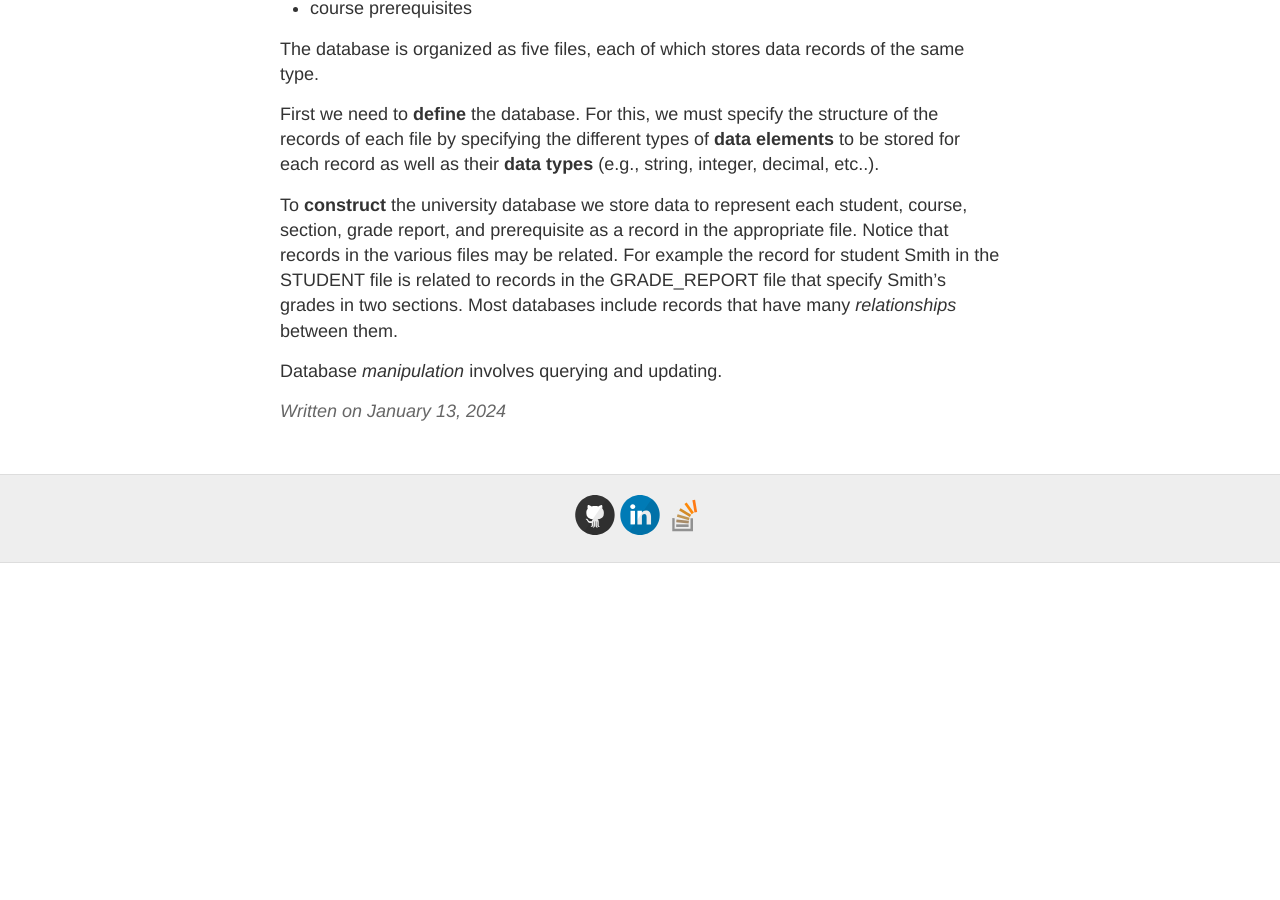
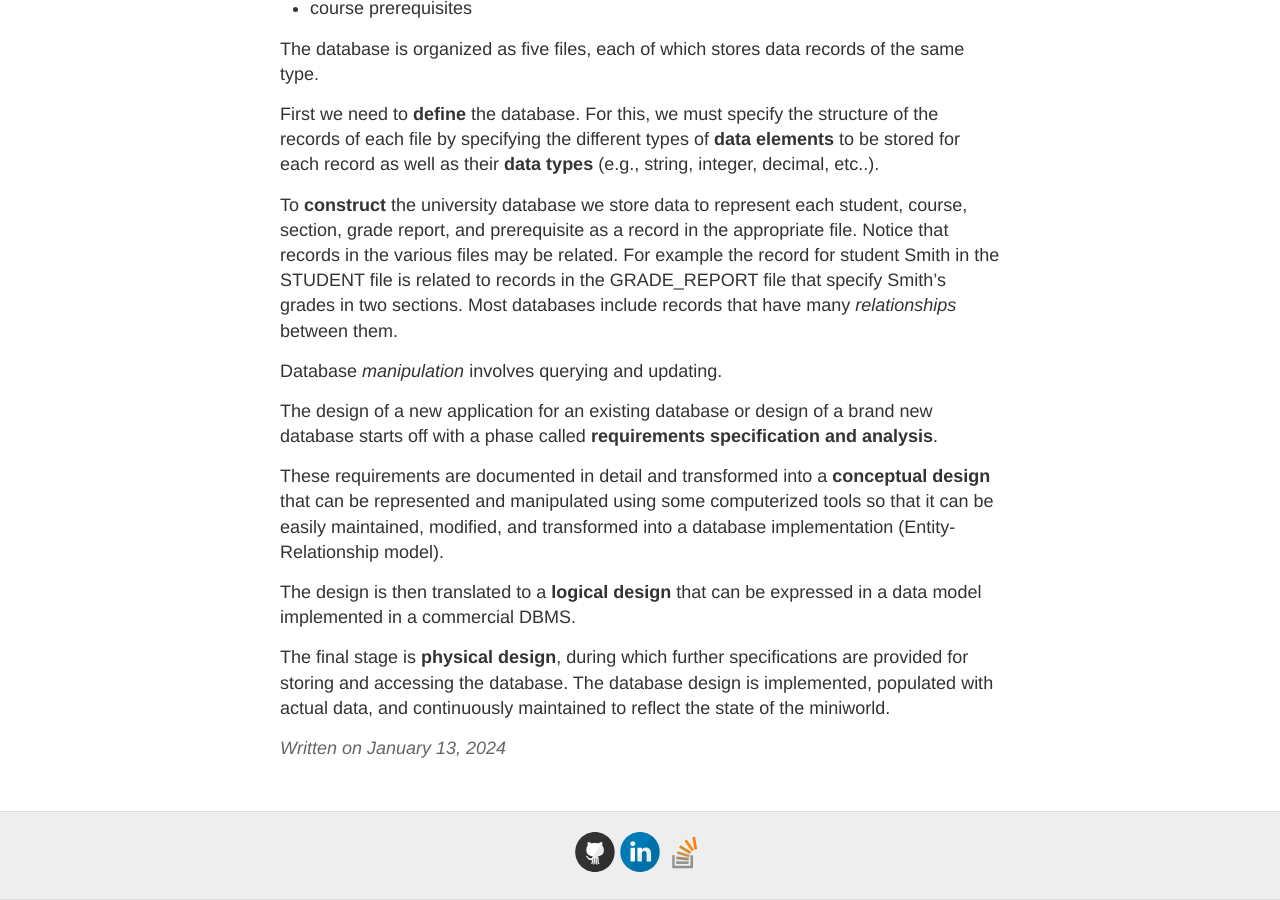
Before and after one commit to gutucristian/gutucristian.github.io, a Jekyll site: the page built from _posts/2024-01-13-Database-Systems-Concepts-And-Design.md, in a window 1280 px wide and 900 px high, scrolled down 2064 px. Built offline with Jekyll 4.4.1, drawn with Linux system fonts in a browser that asks for light colours; our own code applies the rules of GitHub Pages for plain Markdown files; before the commit the page ends 2627 px from its top, so only the background shows below that.

Commit message:
Update 2024-01-13-Database-Systems-Concepts-And-Design.md

```diff
--- a/_posts/2024-01-13-Database-Systems-Concepts-And-Design.md
+++ b/_posts/2024-01-13-Database-Systems-Concepts-And-Design.md
@@ -54,3 +54,17 @@ First we need to **define** the database. For this, we must specify the structur
 To **construct** the university database we store data to represent each student, course, section, grade report, and prerequisite as a record in the appropriate file. Notice that records in the various files may be related. For example the record for student Smith in the STUDENT file is related to records in the GRADE_REPORT file that specify Smith's grades in two sections. Most databases include records that have many *relationships* between them.
 
 Database *manipulation* involves querying and updating.
+
+The design of a new application for an existing database or design of a
+brand new database starts off with a phase called **requirements specification and
+analysis**.
+
+These requirements are documented in detail and transformed into a
+**conceptual design** that can be represented and manipulated using some computerized tools so that it can be easily maintained, modified, and transformed into a
+database implementation (Entity-Relationship model).
+
+The design is then translated to a **logical design** that can be expressed in a data model implemented in a commercial DBMS.
+
+The final stage is **physical design**, during which further specifications are provided for
+storing and accessing the database. The database design is implemented, populated
+with actual data, and continuously maintained to reflect the state of the miniworld.
```
